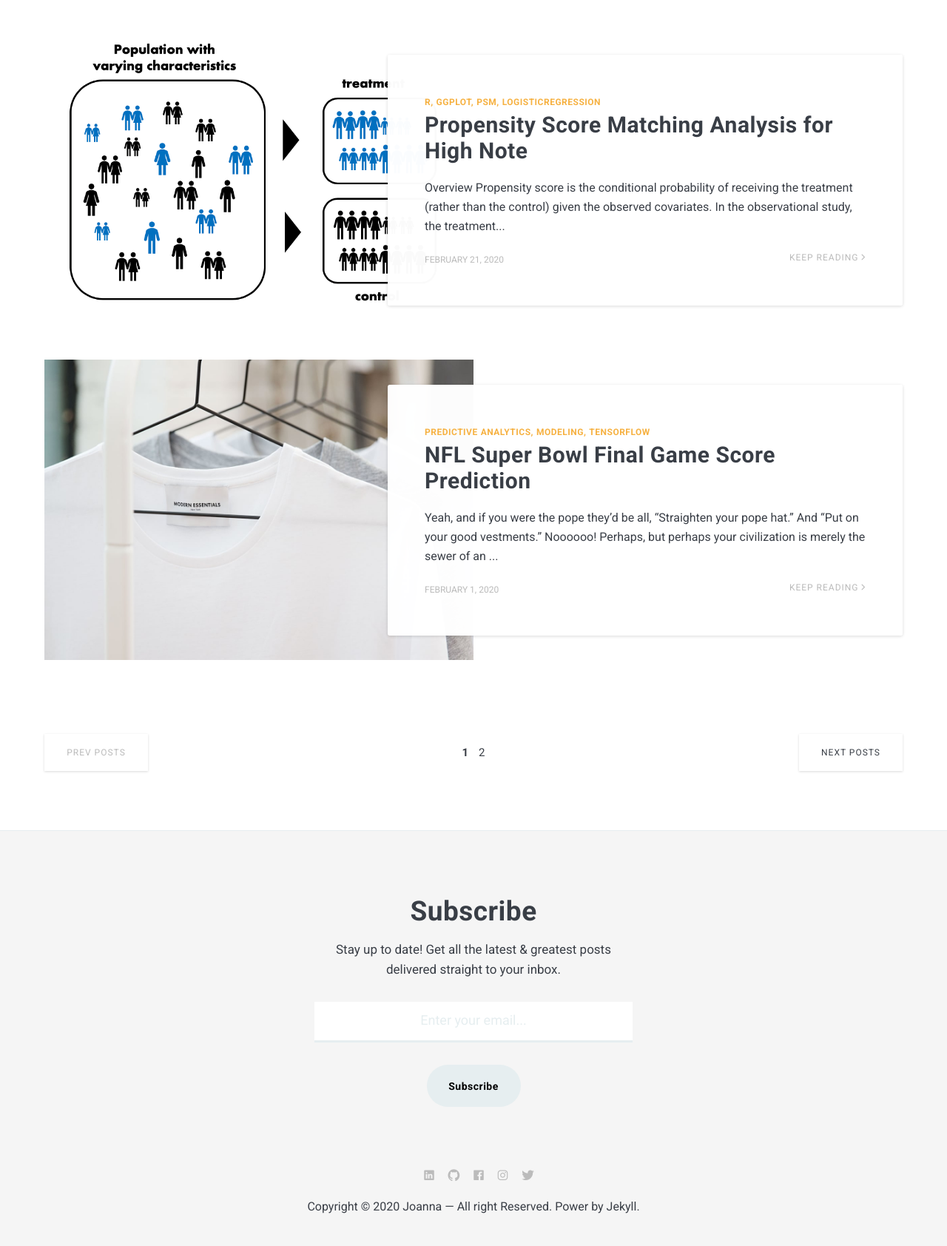
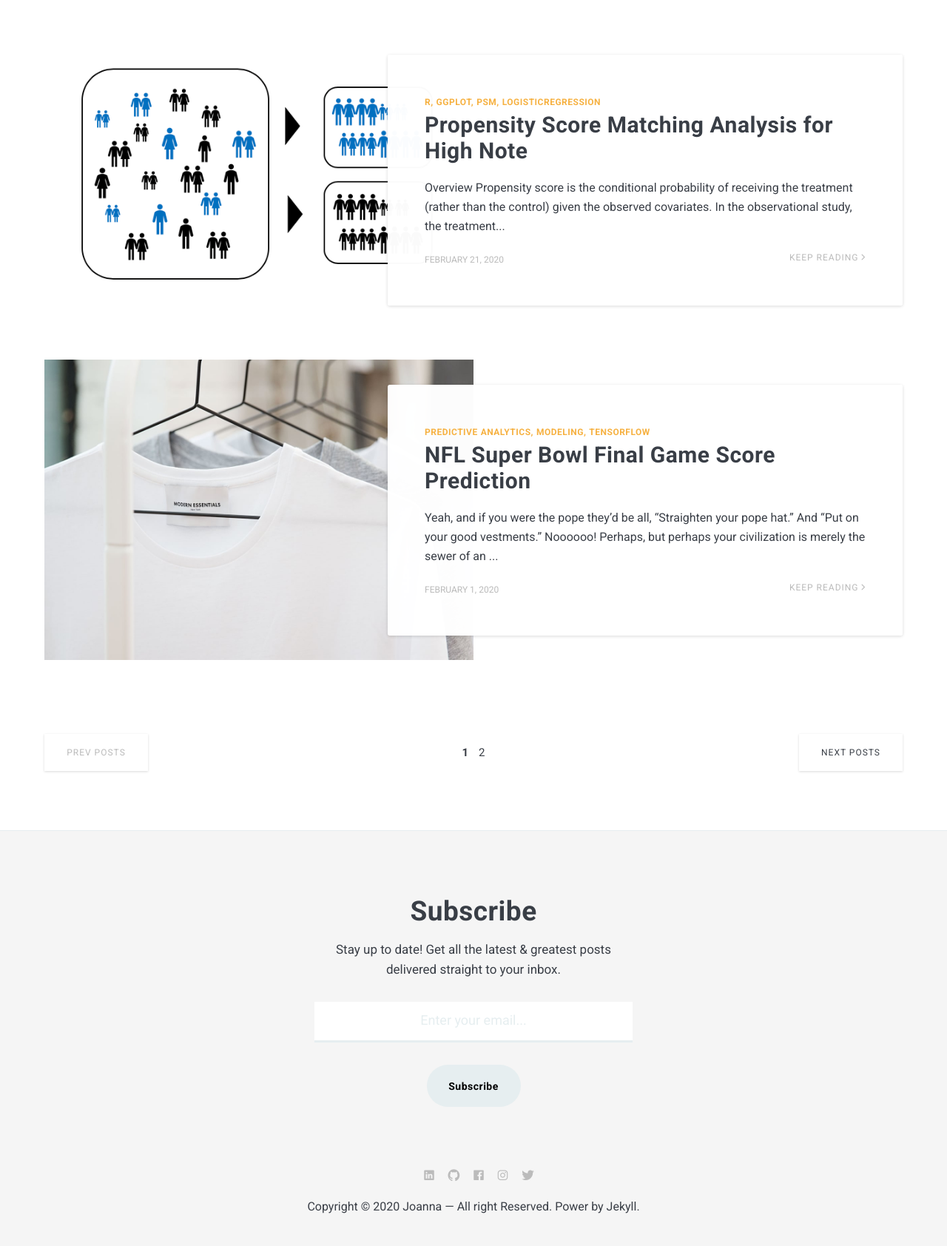
Before and after one commit to yuyaya2016/yuyaya2016.github.io, a Jekyll site: the page built from index.html, in a window 1280 px wide. Shown: the part 710-2394 px from the top of the page at 74% size. Built offline with Jekyll 4.4.1, drawn with Linux system fonts in a browser that asks for light colours; nearby versions of some CDN libraries; the list of posts is cut into pages by our own code.

Commit message:
update post

```diff
--- a/_posts/2020-02-21-Propensity-Score-Matching-for-HighNote-Data.markdown
+++ b/_posts/2020-02-21-Propensity-Score-Matching-for-HighNote-Data.markdown
@@ -4,7 +4,7 @@ title:  "Propensity Score Matching Analysis for High Note"
 date:   2020-02-21 18:05:55 +0300
 project type: course project
 duration: 2 days
-image:  PSM.png
+image:  PSM02.png
 tags:   R, ggplot, PSM, LogisticRegression
 ---
 ## Overview
@@ -15,6 +15,6 @@ Propensity score is the conditional probability of receiving the treatment (rath
 This project is to showcase how propensity score matching method works in analysis. I used logistic regression to estimate the score. Nextm I tried two propensity score matching methods - nearest neighbor method and subclassification method - to help me balance data.
 
 
-Check out the [GitHub][psm-github] for the details.
+**Check out the [GitHub][psm-github] for the details.**
 
 [psm-github]:   https://github.com/yuyaya2016/Propensity_Score_Matching_R/blob/master/PSM_Rcode.Rmd
```
Also changed, not shown: images/PSM02.png (added).
